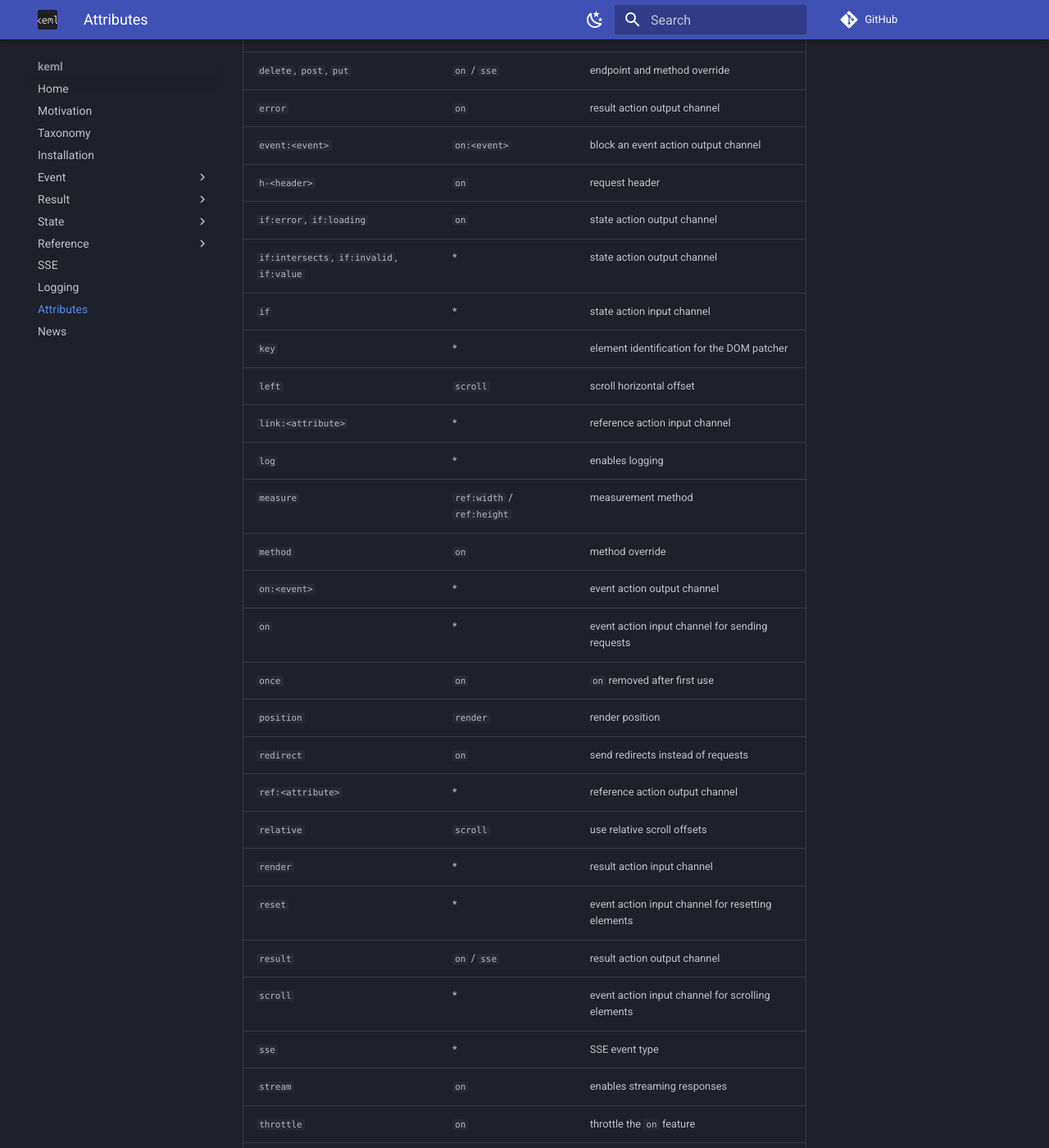
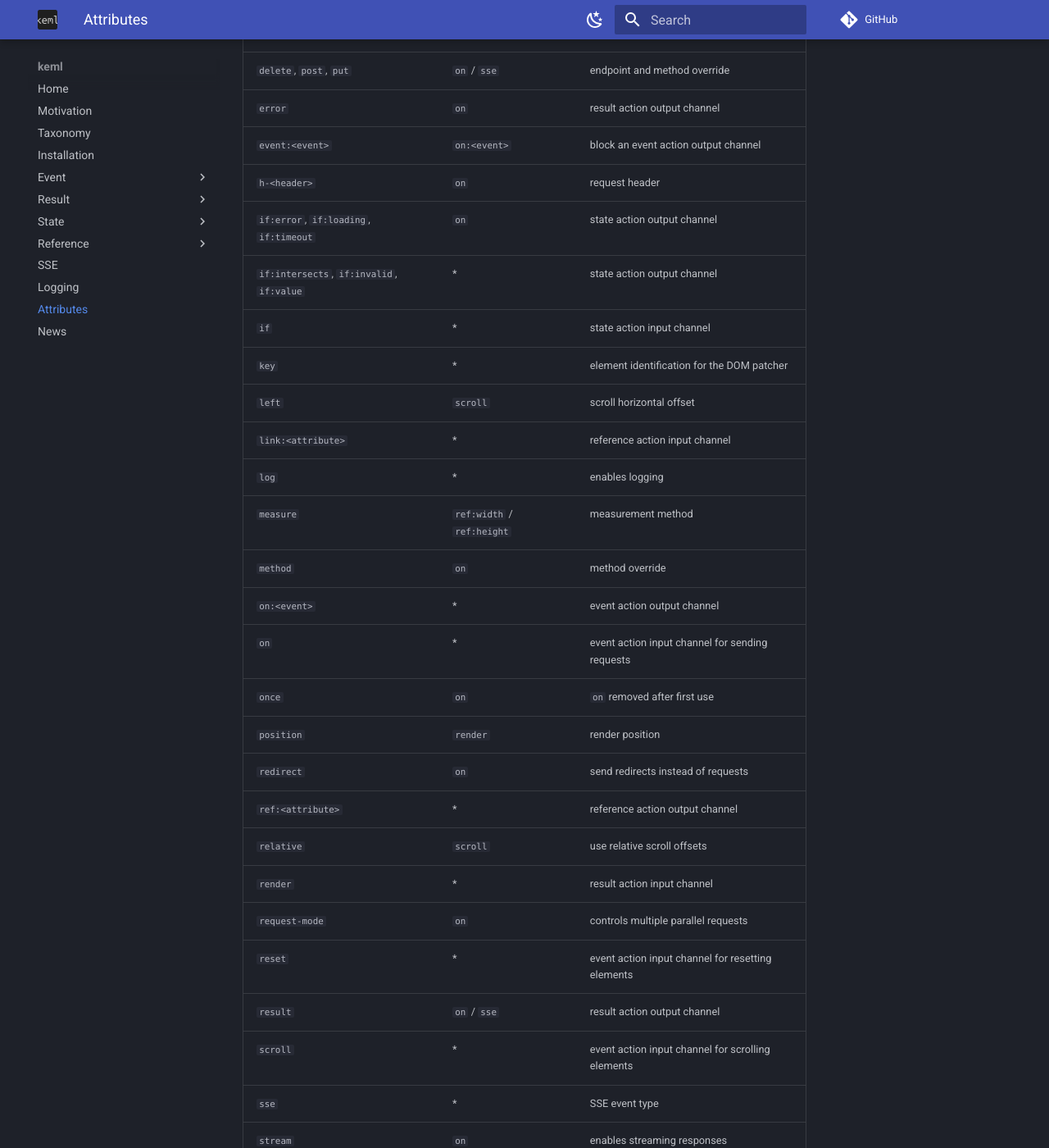
Before and after one commit to thealjey/keml, an MkDocs documentation site: the page built from docs/attributes.md, in a window 1280 px wide and 1400 px high, scrolled down 430 px. Shown: the whole window at 82% size. Built offline with MkDocs 1.6.1 and Material for MkDocs 9.7.7, drawn with Linux system fonts in a browser that asks for light colours; comment, search, counter and statistics services are not loaded; some of the changed text lies outside the part shown.

Commit message:
docs: adds missing entries to the attributes table

```diff
--- a/docs/attributes.md
+++ b/docs/attributes.md
@@ -9,7 +9,7 @@
 | `error`                                   | `on`                       | result action output channel                      |
 | `event:<event>`                           | `on:<event>`               | block an event action output channel              |
 | `h-<header>`                              | `on`                       | request header                                    |
-| `if:error`, `if:loading`                  | `on`                       | state action output channel                       |
+| `if:error`, `if:loading`, `if:timeout`    | `on`                       | state action output channel                       |
 | `if:intersects`, `if:invalid`, `if:value` | \*                         | state action output channel                       |
 | `if`                                      | \*                         | state action input channel                        |
 | `key`                                     | \*                         | element identification for the DOM patcher        |
@@ -26,12 +26,14 @@
 | `ref:<attribute>`                         | \*                         | reference action output channel                   |
 | `relative`                                | `scroll`                   | use relative scroll offsets                       |
 | `render`                                  | \*                         | result action input channel                       |
+| `request-mode`                            | `on`                       | controls multiple parallel requests               |
 | `reset`                                   | \*                         | event action input channel for resetting elements |
 | `result`                                  | `on` / `sse`               | result action output channel                      |
 | `scroll`                                  | \*                         | event action input channel for scrolling elements |
 | `sse`                                     | \*                         | SSE event type                                    |
 | `stream`                                  | `on`                       | enables streaming responses                       |
 | `throttle`                                | `on`                       | throttle the `on` feature                         |
+| `timeout`                                 | `on`                       | request timeout                                   |
 | `top`                                     | `scroll`                   | scroll vertical offset                            |
 | `transition`                              | `render`                   | enables view transitions                          |
 | `x-<attribute>`                           | `if`                       | state condition reactive switch                   |
```
